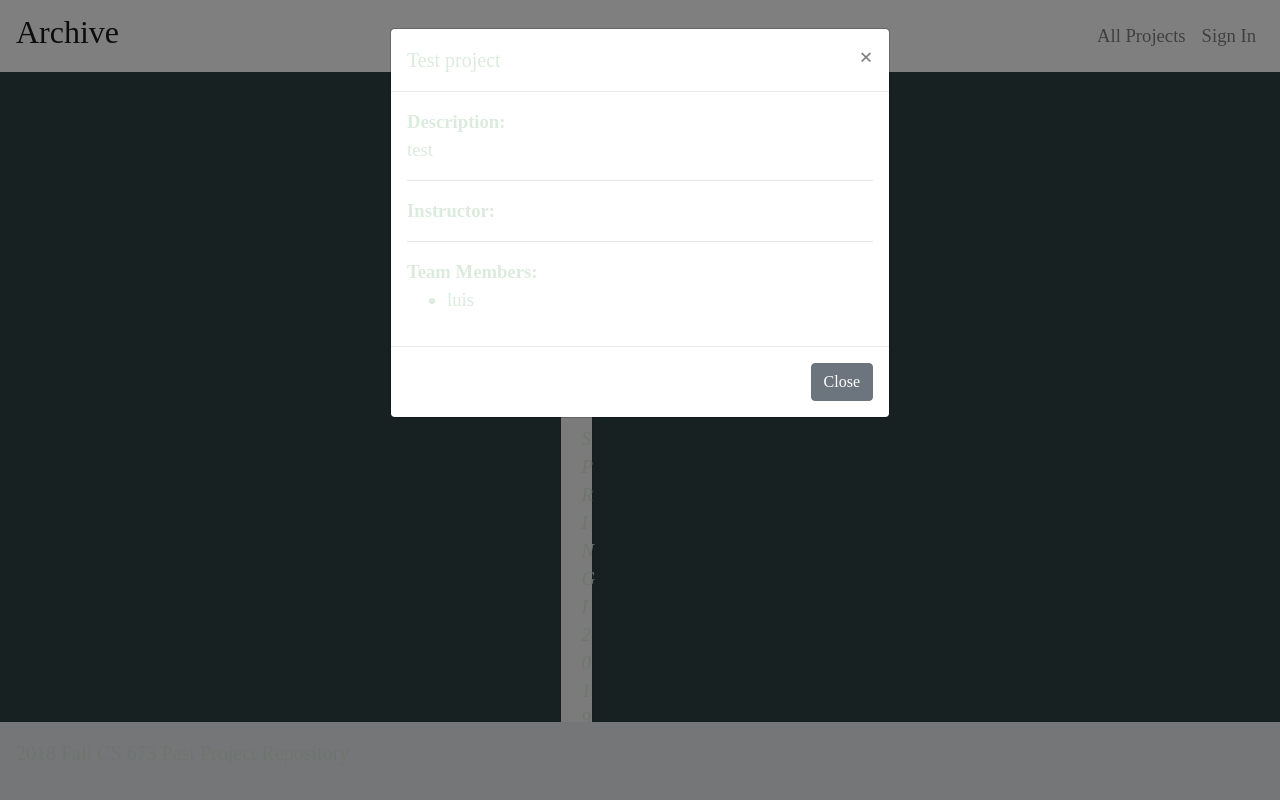
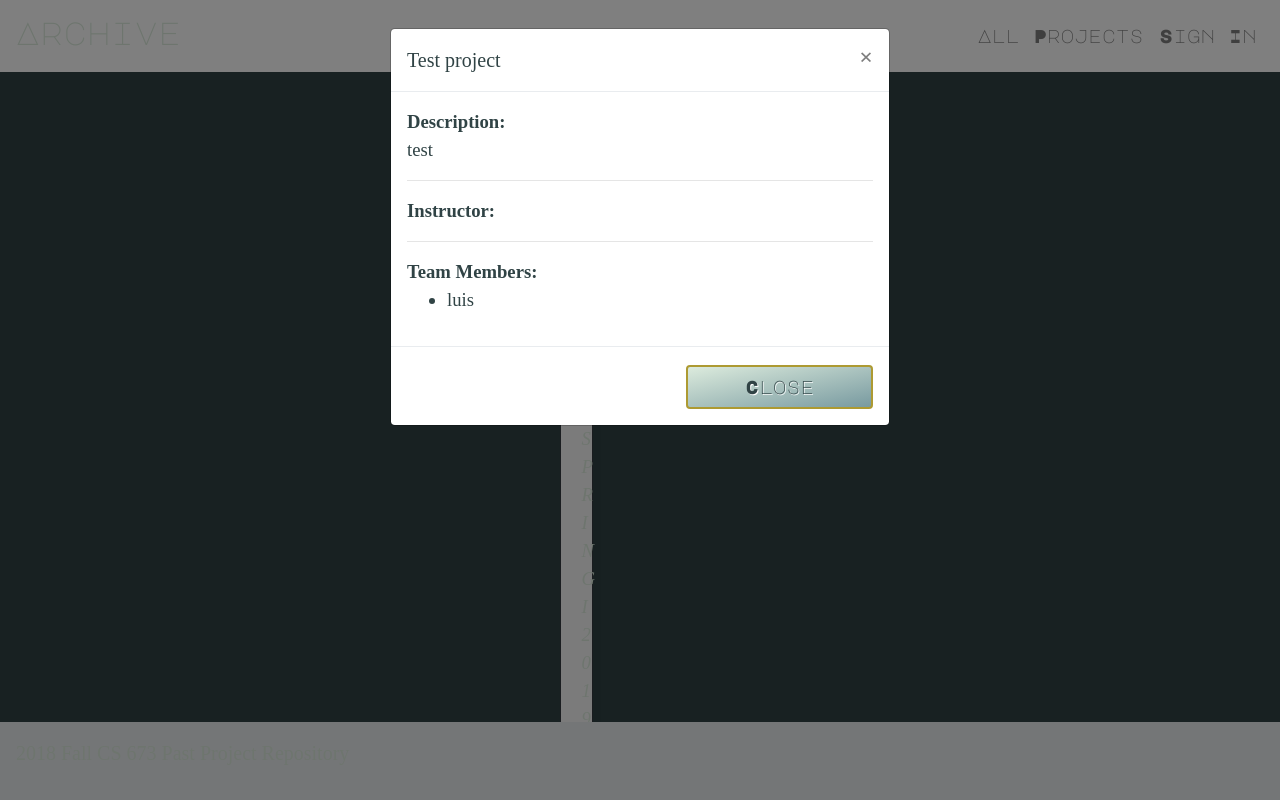
Before and after one commit to niminp/cs633_archive, a Django app: page / in a window 1280 px wide, after a click that opens the changed part. Run offline with Django 3.2, Linux system fonts and the light colour scheme; data comes from the database, SQL or seed files in the repository; some libraries are stand-ins or nearby versions.

Commit message:
Newest CSS; having trouble with Bootstrap specificities

```diff
--- a/manager/static/manager/css/styleWeb.css
+++ b/manager/static/manager/css/styleWeb.css
@@ -6,25 +6,68 @@ body{
     /*font-family: 'Work Sans', sans-serif;*/
     height: 100%;
 }
-header{
-    order: 1;
+.nav-item {
+  color: #DCEBDD;
+ }
+#header{
     background: #304345;
-    border: 1px solid cyan;
-    top: 0px;
-    position: fixed;
-    margin-bottom:5%;
+    color: #DCEBDD;
     font-family: 'Major Mono Display', monospace;
 }
 h1{
     color: #DCEBDD;
 }
-footer{
+h2{
+    color: #DCEBDD;
+    font-family: 'Major Mono Display', monospace;
+}
+
+#project_name{
+    color: #304345;
+}
+#footer{
+    background: #304345;
     justify-content: center;
-   /* position: fixed;
-    bottom: 0px;*/
     font-family: 'Major Mono Display', monospace;
-    font-size: 75%;
-    /*align-items: baseline;
-    background: #304345;
-    width: 100%*/
+    font-size: 50%;
+    text-align: center;
+    align-items: baseline;
+    height: 7%;
+    width: 100%;
 }
+.text-muted{
+    font-family: 'Major Mono Display', monospace;
+}
+#upload-btn{
+    font-family: 'Major Mono Display', monospace;
+
+    border-radius: 4px;
+    border: 2px #AD9A32 solid;
+    cursor: pointer;
+    background: linear-gradient(to bottom right, #DCEBDD, #789AA0);
+    color: #304345;
+    text-shadow: 1px 1px #FFF;
+}
+.btn{
+    text-align: center;
+    width: 10em;
+
+    margin-top: 0.5%;
+    margin-left: 20%;
+    border-radius: 4px;
+    border: 2px #AD9A32 solid;
+    cursor: pointer;
+    background: linear-gradient(to bottom right, #DCEBDD, #789AA0);
+    color: #304345;
+    font-family: 'Major Mono Display', monospace;
+    font-size: 1em;
+    text-shadow: 1px 1px #FFF;
+}
+.modal, .modal-body, .modal-title{
+    /*background-color: #DCEBDD;*/
+    color: #304345;
+}
+.lightTextFormatted{
+    color: #DCEBDD;
+    font-family: 'Major Mono Display', monospace;
+}
```
